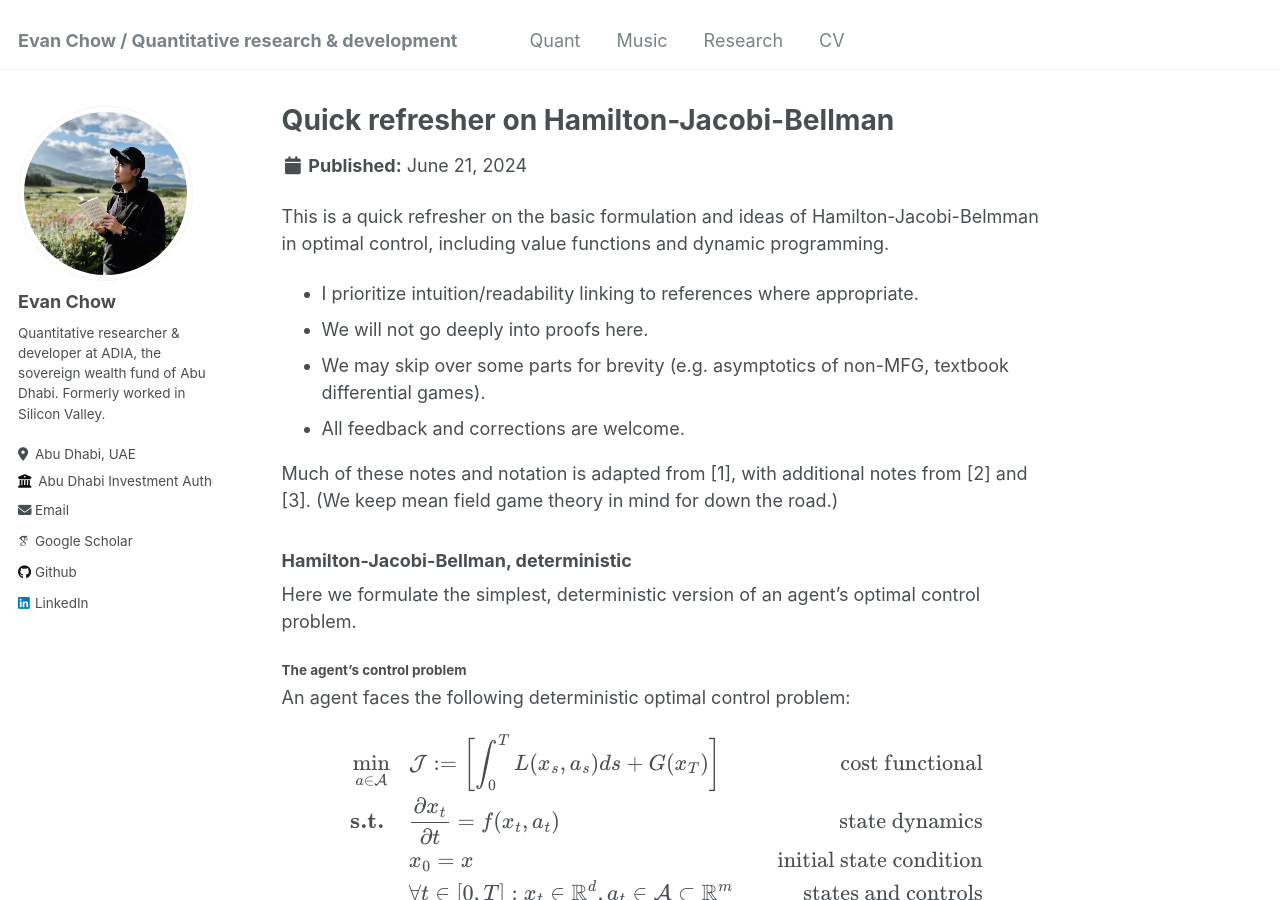
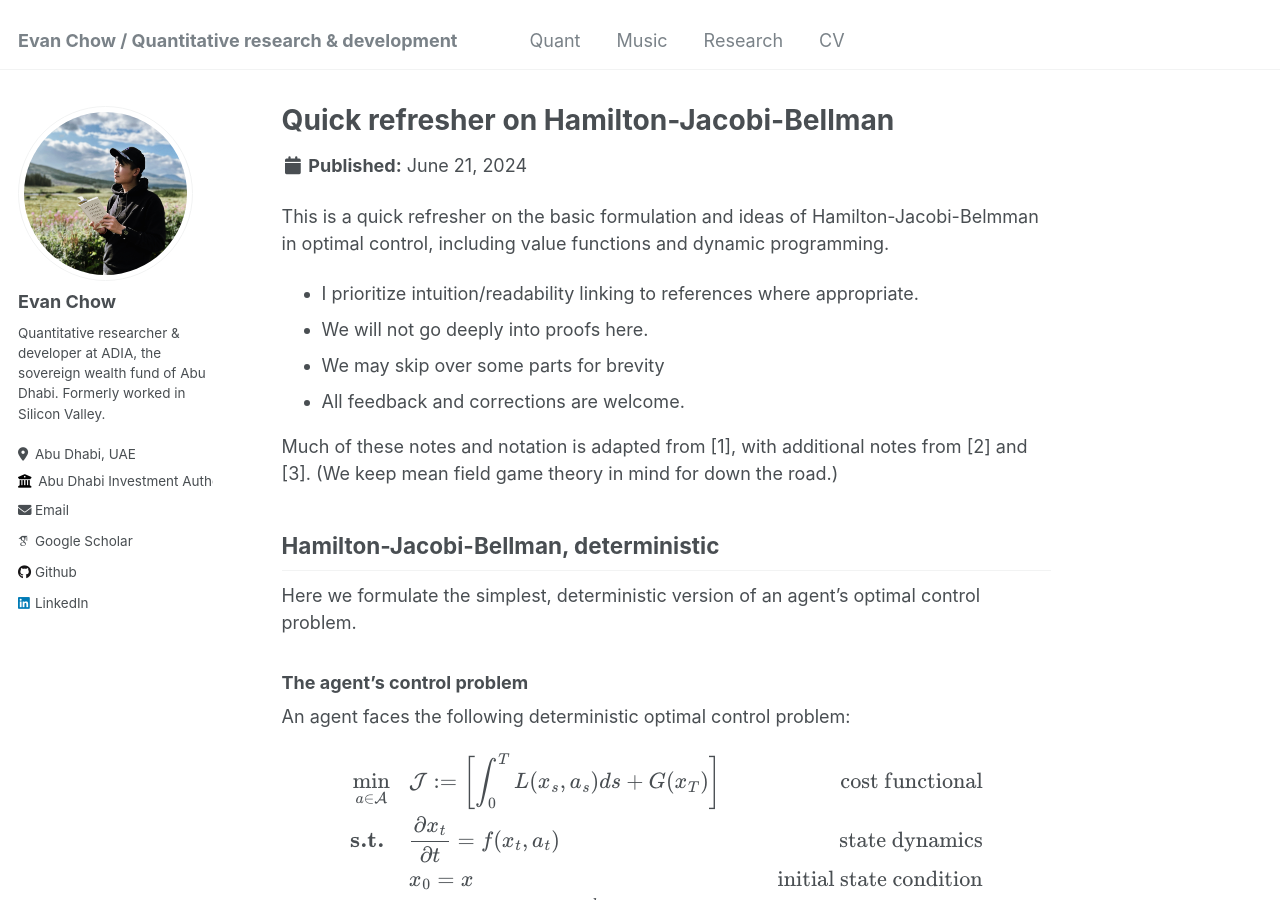
Before and after one commit to evnchw/evnchw.github.io, a Jekyll site: the page built from _quant/refresher_hjb.md, in a window 1280 px wide and 900 px high. Built offline with Jekyll 4.4.1, drawn with Linux system fonts in a browser that asks for light colours; some web fonts are replaced.

Commit message:
Quick commit.

```diff
--- a/_quant/refresher_hjb.md
+++ b/_quant/refresher_hjb.md
@@ -10,16 +10,16 @@ This is a quick refresher on the basic formulation and ideas of Hamilton-Jacobi-
 
 - I prioritize intuition/readability linking to references where appropriate.
 - We will not go deeply into proofs here.
-- We may skip over some parts for brevity (e.g. asymptotics of non-MFG, textbook differential games).
+- We may skip over some parts for brevity
 - All feedback and corrections are welcome.
 
 Much of these notes and notation is adapted from [1], with additional notes from [2] and [3]. (We keep mean field game theory in mind for down the road.)
 
-### Hamilton-Jacobi-Bellman, deterministic
+## Hamilton-Jacobi-Bellman, deterministic
 
 Here we formulate the simplest, deterministic version of an agent's optimal control problem.
 
-#### The agent's control problem
+### The agent's control problem
 
 An agent faces the following deterministic optimal control problem:
 
@@ -46,7 +46,7 @@ At each time step $$t=0,\dots,T$$, the mechanics are as follows:
 
 Although this sequence of events occur forward in time, each step depends strictly on the previous step. So from the agent's perspective, it is best to consider the whole sequence and *optimize this sequence of events (costs, states, controls) backward*. This is encapsulated in the principle of dynamic programming.
 
-#### The value function
+### The value function
 
 Define $$u(x_t,t)$$ as the *value function*, aka, the optimal (best-achievable) cost starting from a particular time $$t$$ and a particular state $$x_t$ [+].
 
@@ -60,7 +60,7 @@ It is notable that $$u(.)$$, as the loose minimum (infinimum), no longer depends
 
 [+] A small abuse of notation: $$x_t$$ is the state at time $$t$$ but is not *defined* by $$t$$. That is, we could write $u(x,t)$ as in the original reference [4] and it would mean the same thing: (states X time).
 
-#### Dynamic programming
+### Dynamic programming
 
 Consider a value function $$u(x_t,t)$$ at $$(x,t)$$. The principle of dynamic programming says, for any incremental time $$\tau: t < \tau \leq T$$, the value function only needs to be computed incrementally from $$t \to \tau$$, and thereafter will simply be $$u(x_\tau,\tau)$$.
 
@@ -74,7 +74,7 @@ Intuitively, suppose we are at $$(x,t)$$. If we know the optimal running cost $$
 
 So, if we choose the optimal path at any $$(x,t)$$, we will stay on the optimal path.
 
-#### The Hamilton-Jacobi-Bellman equation
+### The Hamilton-Jacobi-Bellman equation
 
 So far we have formulated the optimal control problem in terms of (costs, states, controls), and we have introduced the idea of a optimal cost path (value function) that can be computed recursively backward-in-time. The next step will be to examine the dynamics of the value function. Then, we can optimize the controls and compute the resulting states trajectory, giving us the optimal (costs, states, controls) and therefore solving the control problem.
 
@@ -139,15 +139,15 @@ $$
 
 Simple analytical results are often not feasible, and moreover, this has assumed smoothness for the value function and controls.
 
-### Hamilton-Jacobi-Bellman, stochastic
+## Hamilton-Jacobi-Bellman, stochastic
 
 Now, we reformulate the problem in a textbook way with stochastic drift and diffusion.
 
-#### The agent's control problem
+### The agent's control problem
 
 TODO
 
-## References
+# References
 
 [1] https://math.stanford.edu/~ryzhik/STANFORD/MEAN-FIELD-GAMES/notes-mean-field.pdf
 
```
